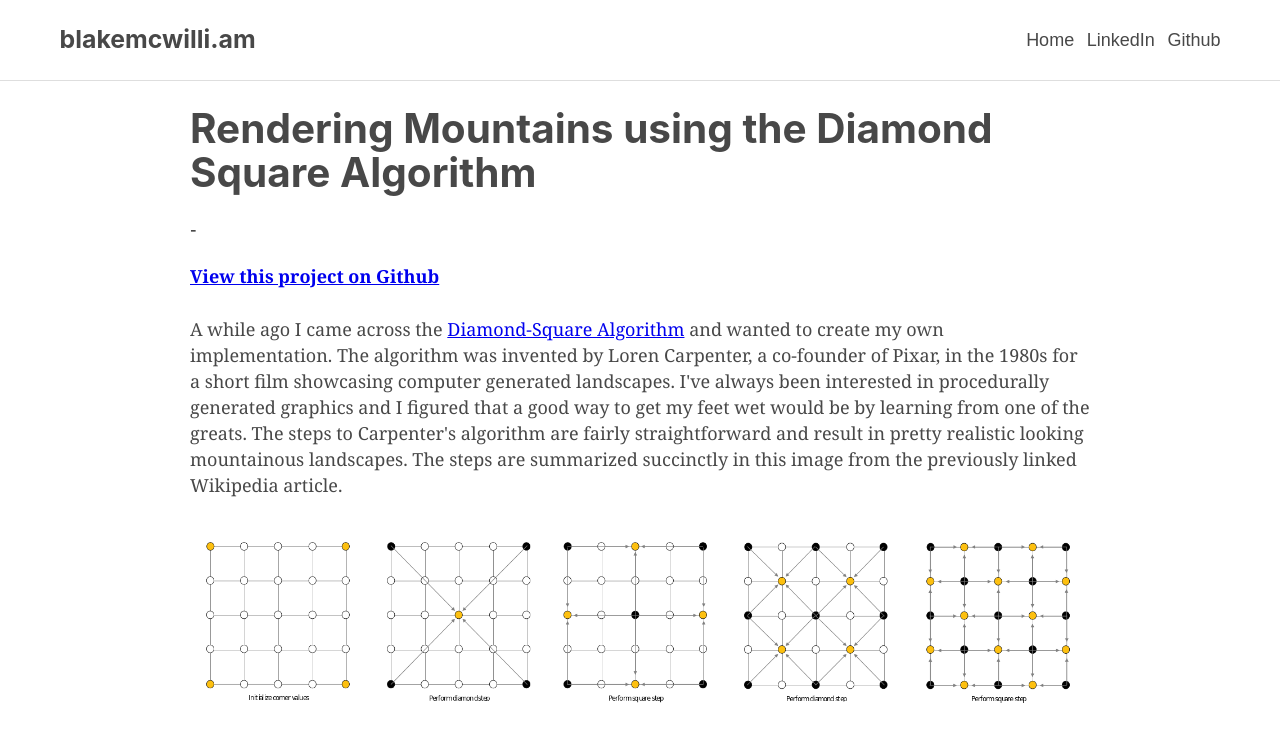
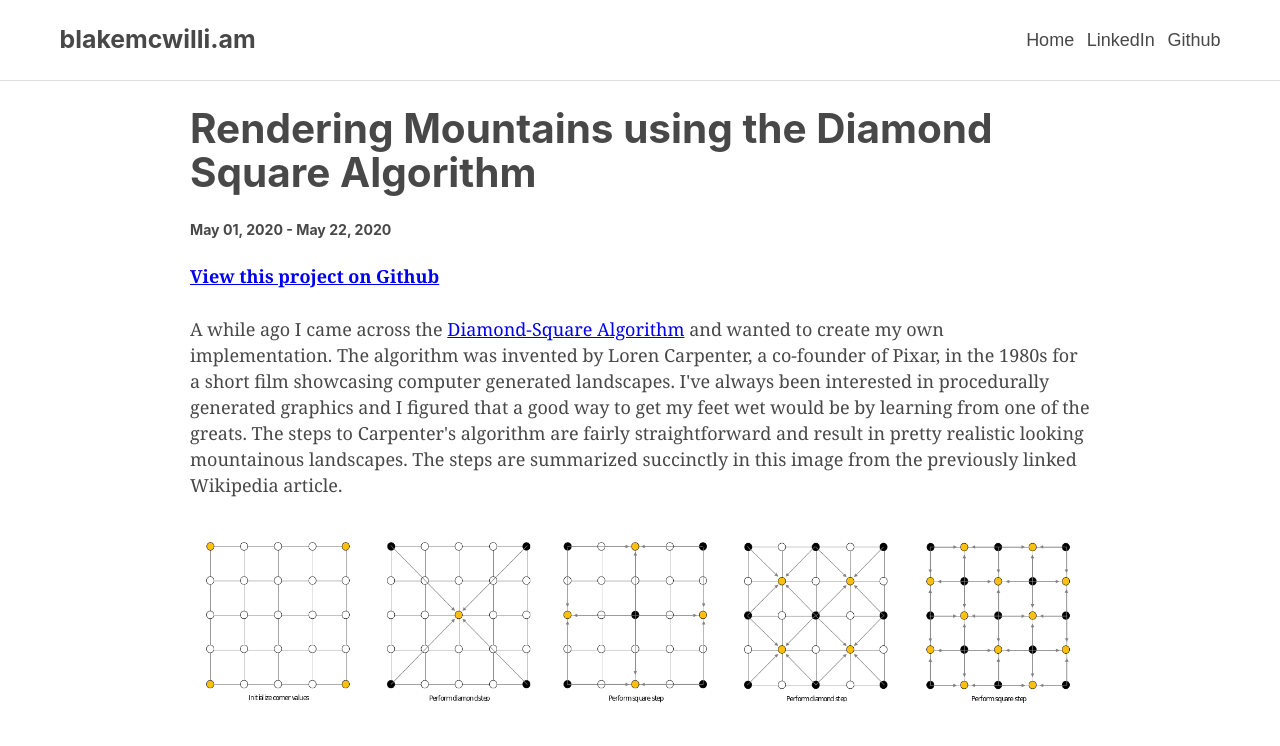
Before and after one commit to Blakemcw/portfolio, a Gatsby site: page /project/mountains in a window 1280 px wide. Shown: the top 746 px of the page. Built offline with nearby package versions, Linux system fonts and the light colour scheme; Gatsby itself is replaced by a stand-in of ours.

Commit message:
Add startDate and endDate to project frontmatter

```diff
--- a/content/projects/mountains/mountains.md
+++ b/content/projects/mountains/mountains.md
@@ -1,6 +1,7 @@
 ---
 slug: "/project/mountains"
-date: "2020-05-01"
+startDate: "2020-05-01"
+endDate: "2020-05-22"
 title: "Rendering Mountains using the Diamond Square Algorithm"
 featuredImage: "featured-mountain.png"
 ---
```
